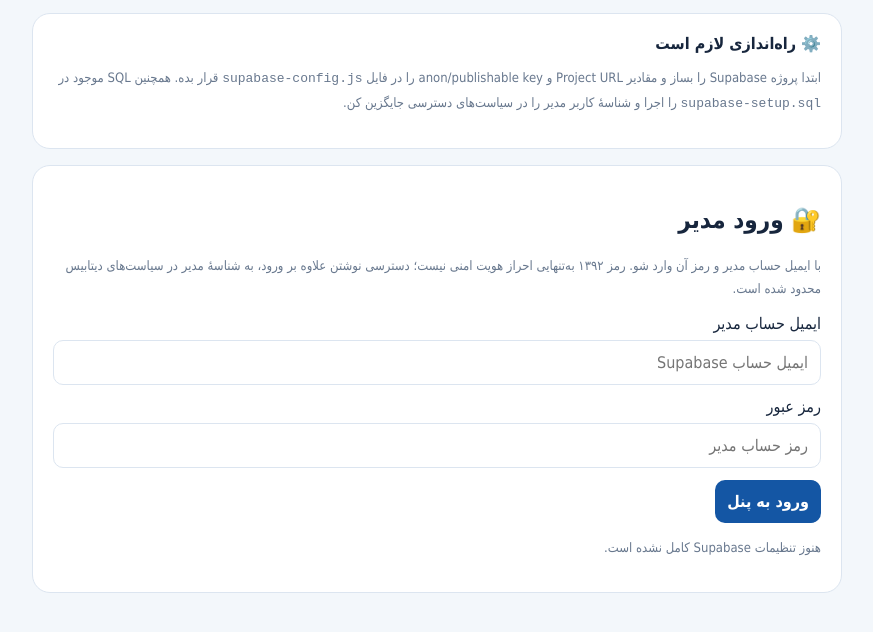
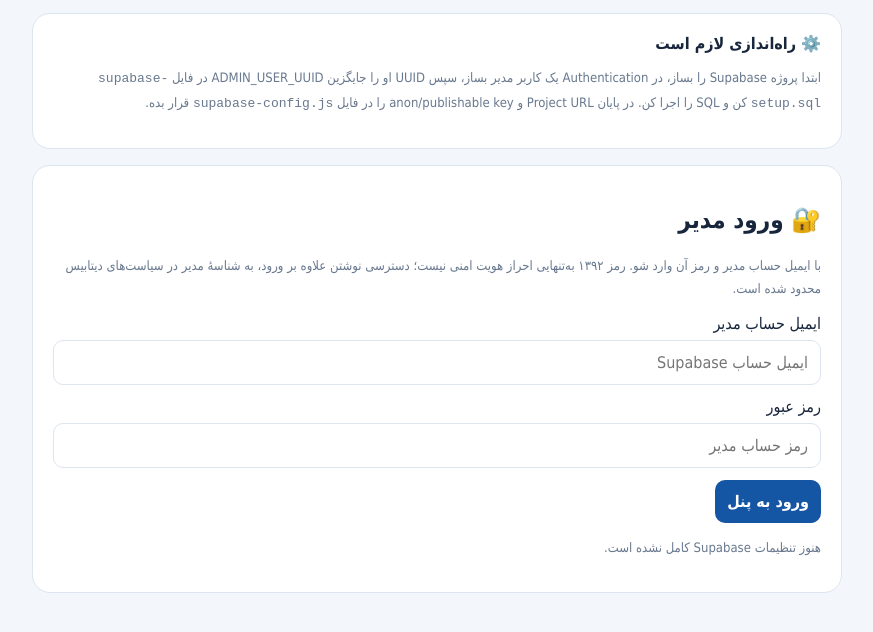
Before and after one commit to sorenavakili1392-cpu/iran-weather, a plain HTML site: page admin.html in a window 1280 px wide. Shown: the part 140-772 px from the top of the page, without its empty margins (203-1076 px from the left). Drawn offline with nearby package versions, Linux system fonts and the light colour scheme.

Commit message:
Clarify Supabase setup instructions in admin panel

```diff
--- a/admin.html
+++ b/admin.html
@@ -12,7 +12,7 @@
 </head>
 <body><main class="wrap">
 <header><div><h1>🛠️ پنل مدیریت تبلیغات</h1><p class="muted">سایت هوای ایران</p></div><a href="./index.html">بازگشت به سایت</a></header>
-<section id="setupWarning" class="card hidden"><b>⚙️ راه‌اندازی لازم است</b><p class="muted">ابتدا پروژه Supabase را بساز و مقادیر Project URL و anon/publishable key را در فایل <code>supabase-config.js</code> قرار بده. همچنین SQL موجود در <code>supabase-setup.sql</code> را اجرا و شناسهٔ کاربر مدیر را در سیاست‌های دسترسی جایگزین کن.</p></section>
+<section id="setupWarning" class="card hidden"><b>⚙️ راه‌اندازی لازم است</b><p class="muted">ابتدا پروژه Supabase را بساز، در Authentication یک کاربر مدیر بساز، سپس UUID او را جایگزین ADMIN_USER_UUID در فایل <code>supabase-setup.sql</code> کن و SQL را اجرا کن. در پایان Project URL و anon/publishable key را در فایل <code>supabase-config.js</code> قرار بده.</p></section>
 <section id="loginCard" class="card">
 <h2>🔐 ورود مدیر</h2><p class="muted">با ایمیل حساب مدیر و رمز آن وارد شو. رمز ۱۳۹۲ به‌تنهایی احراز هویت امنی نیست؛ دسترسی نوشتن علاوه بر ورود، به شناسهٔ مدیر در سیاست‌های دیتابیس محدود شده است.</p>
 <form id="loginForm">
```
